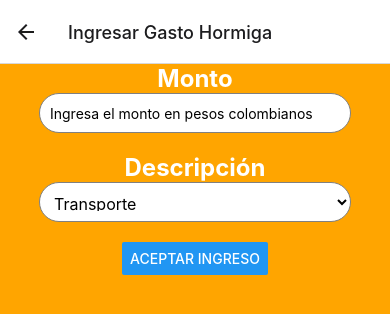
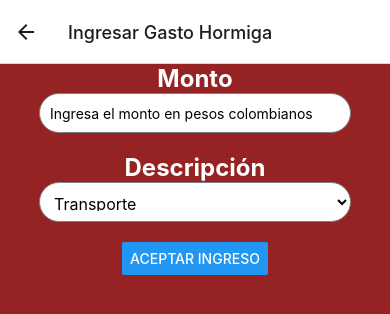
Before and after one commit to juan123213/ANTS, a React Native app in the folder ants/: screen /GastoHormiga in a window 390 px wide. Shown: the top 314 px of the page. Built offline with nearby package versions, Linux system fonts and the light colour scheme.

Commit message:
Se hacen cambios en el menu principal

```diff
--- a/ants/App.js
+++ b/ants/App.js
@@ -12,7 +12,7 @@ const Stack = createStackNavigator();
 export default function App() {
 
   return (
-    <NavigationContainer>
+    <NavigationContainer >
       <Stack.Navigator initialRouteName="Login">
         <Stack.Screen
           name="Login"
@@ -25,10 +25,10 @@ export default function App() {
           options={{ title: 'Menú' }}
         />
         <Stack.Screen
-         name="GastoHormiga"
-         component={GastoHormigaScreen}
-         options={{ title: 'Ingresar Gasto Hormiga' }}
-  />
+          name="GastoHormiga"
+          component={GastoHormigaScreen}
+          options={{ title: 'Ingresar Gasto Hormiga' }}
+        />
       </Stack.Navigator>
     </NavigationContainer>
   );
@@ -46,17 +46,17 @@ function LoginScreen({ navigation }) {
     navigation.navigate('Menu');
   };
 
-  const handleCancel  = () => {
+  const handleCancel = () => {
     console.log('Botón de cancelar presionado');
   };
 
   return (
     <View style={styles.container}>
       <Image
-        source={require('./recursos/Logo.jpeg')}
-        style={styles.logo}
+        source={require('./recursos/Logo.png')}
+        style={styles.circularImage} // Agrega esta línea
       />
-      <Text style={styles.projectName}>ANTS</Text>
+      <Text style={styles.projectName}>Ingrese su cuenta para ANTS</Text>
       <TextInput
         style={styles.input}
         placeholder="Usuario"
@@ -68,9 +68,9 @@ function LoginScreen({ navigation }) {
         placeholder="Contraseña"
         secureTextEntry={true}
       />
-      <Button title="Iniciar Sesión" onPress={handleLogin} style={styles.button} />
+      <Button title="Iniciar Sesión" onPress={handleLogin} color="#0F0E0E" style={styles.button} />
       <View style={{ marginTop: 10 }} /> {/* Espacio entre los botones */}
-      <Button title="Cancelar" onPress={handleCancel} style={styles.button} />
+      <Button title="Cancelar" onPress={handleCancel} color="#0F0E0E" style={styles.button} />
       <StatusBar style="auto" />
     </View>
   );
@@ -79,9 +79,14 @@ function LoginScreen({ navigation }) {
 const styles = StyleSheet.create({
   container: {
     flex: 1,
-    backgroundColor: '#FFA500',
+    backgroundColor: '#0F0E0E',
     alignItems: 'center',
     justifyContent: 'center',
+  },
+  circularImage: {
+    width: 200,
+    height: 200,
+    borderRadius: 100, // Esto hará que la imagen sea circular
   },
   logo: {
     width: 200, // Establece el ancho deseado
@@ -106,5 +111,6 @@ const styles = StyleSheet.create({
   button: {
     marginTop: 10,
     marginBottom: 10,
+    borderRadius: 10,
   },
 });
--- a/ants/menu/gastoHormiga.js
+++ b/ants/menu/gastoHormiga.js
@@ -48,7 +48,7 @@ export default GastoHormigaScreen;
 const styles = StyleSheet.create({
     container: {
         flex: 1,
-        backgroundColor: '#FFA500',
+        backgroundColor: '#952323',
         alignItems: 'center',
         justifyContent: 'flex-start',
     },
```
Also changed, not shown: ants/recursos/Logo.jpeg (deleted), 1 other file (tests, documents, lock files or other folders).
